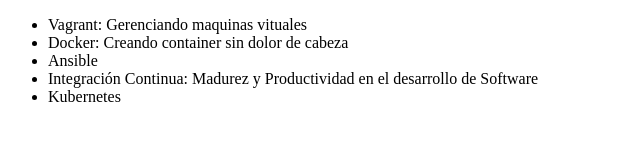
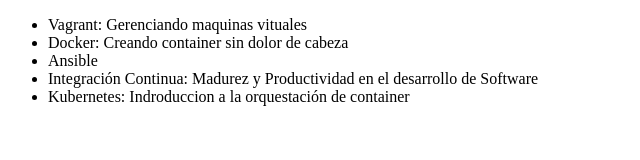
Before and after one commit to GeanPiereGV/Clase-Cursos-Alura, a plain HTML site: page index.html in a window 1280 px wide. Shown: the whole page, without its empty margins (0-640 px from the left). Drawn offline with Linux system fonts and the light colour scheme.

Commit message:
Actualizando el nombre de del curso kubernetes

```diff
--- a/index.html
+++ b/index.html
@@ -10,7 +10,7 @@
             <li>Docker: Creando container sin dolor de cabeza</li>
             <li>Ansible</li>
             <li>Integración Continua: Madurez y Productividad en el desarrollo de Software</li>
-            <li>Kubernetes</li>
+            <li>Kubernetes: Indroduccion a la orquestación de container</li>
         </ul>
     </body>
 </html>
```
